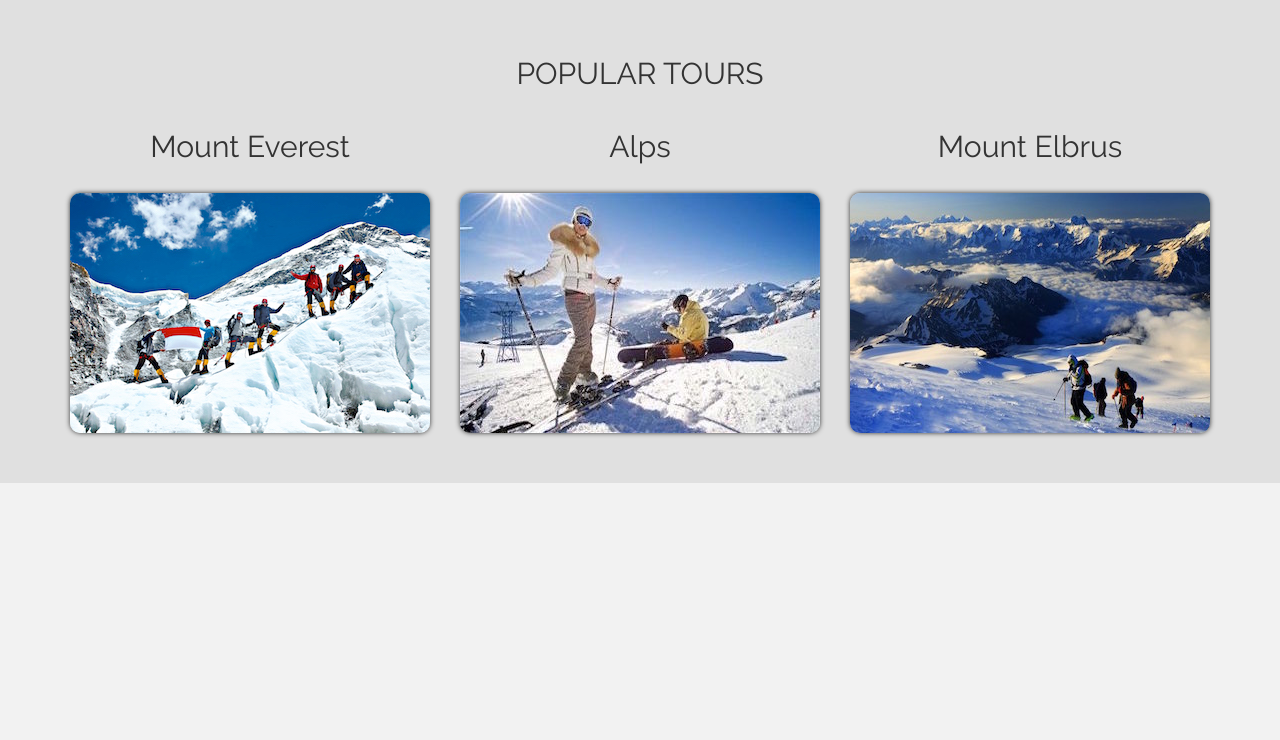
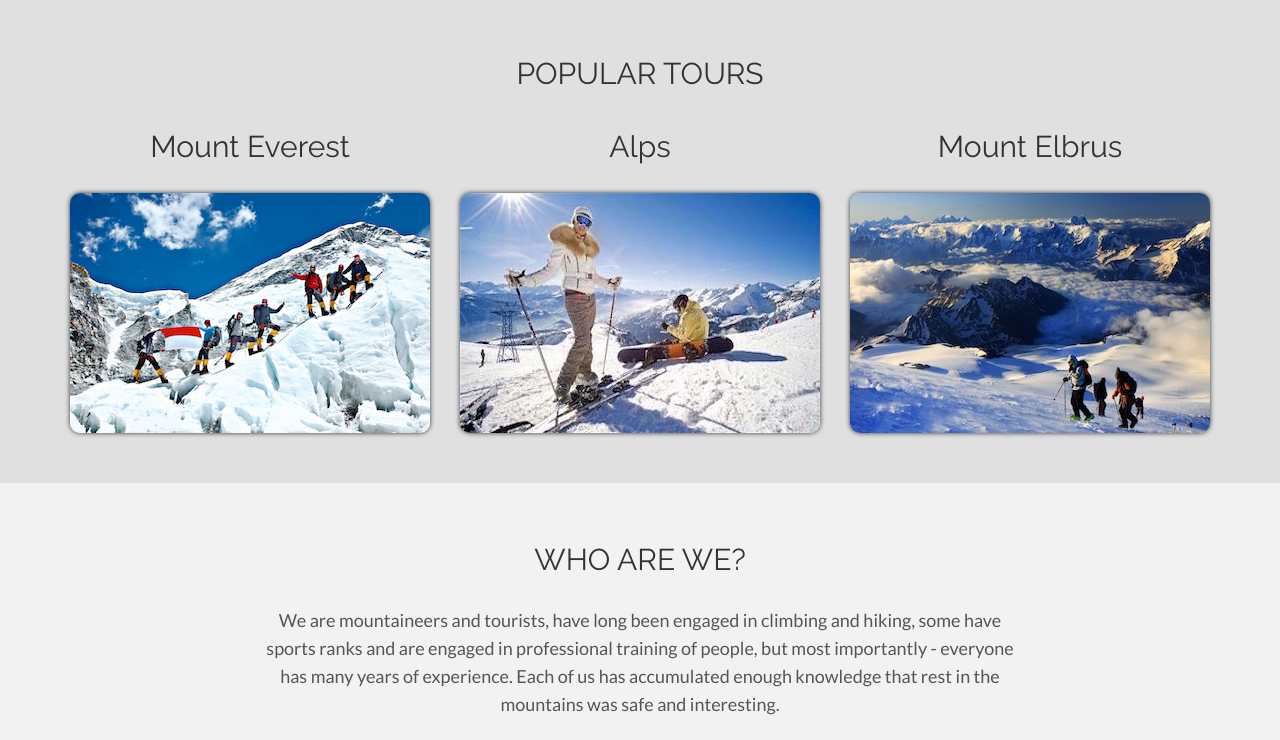
Before and after one commit to Alexandr-Karavai/web_mountain_travel, a plain HTML site: page index.html in a window 1280 px wide. Shown: the part 971-1711 px from the top of the page. Before the commit the page ends 1454 px from the top, so only its background shows below. Drawn offline with Linux system fonts and the light colour scheme.

Commit message:
Added block about-us

```diff
--- a/css/main.css
+++ b/css/main.css
@@ -132,3 +132,21 @@ a:hover, a:focus {
          -o-box-shadow: 0 0 5px #333;
             box-shadow: 0 0 5px #333;
 }
+
+#about-us {
+    padding-top: 50px;
+}
+
+#about-us h4 {
+    font-size: 30px;
+    padding-bottom: 20px;
+}
+
+#about-us p {
+    font-size: 18px;
+}
+
+#about-us img {
+    border-top-left-radius: 50px;
+    border-top-right-radius: 50px;
+}
--- a/index.html
+++ b/index.html
@@ -99,6 +99,22 @@
                 </div>
             </div>
         </div>
+        <div id="about-us">
+            <div class="container">
+                <div class="row centered">
+                    <div class="col-lg-8 col-lg-offset-2">
+                        <h4 class="text-uppercase">Who are we?</h4>
+                        <p>We are mountaineers and tourists, have long been engaged in climbing and hiking,
+                            some have sports ranks and are engaged in professional training of people,
+                            but most importantly - everyone has many years of experience. Each of us has
+                            accumulated enough knowledge that rest in the mountains was safe and interesting.</p>
+                    </div>
+                    <div class="col-lg-10 col-lg-offset-2">
+                        <img src="img/company.jpg" alt="img" class="img-responsive">
+                    </div>
+                </div>
+            </div>
+        </div>
         <script src="js/jquery-3.2.1.min.js"></script>
         <script src="js/bootstrap.js"></script>
     </body>
```
